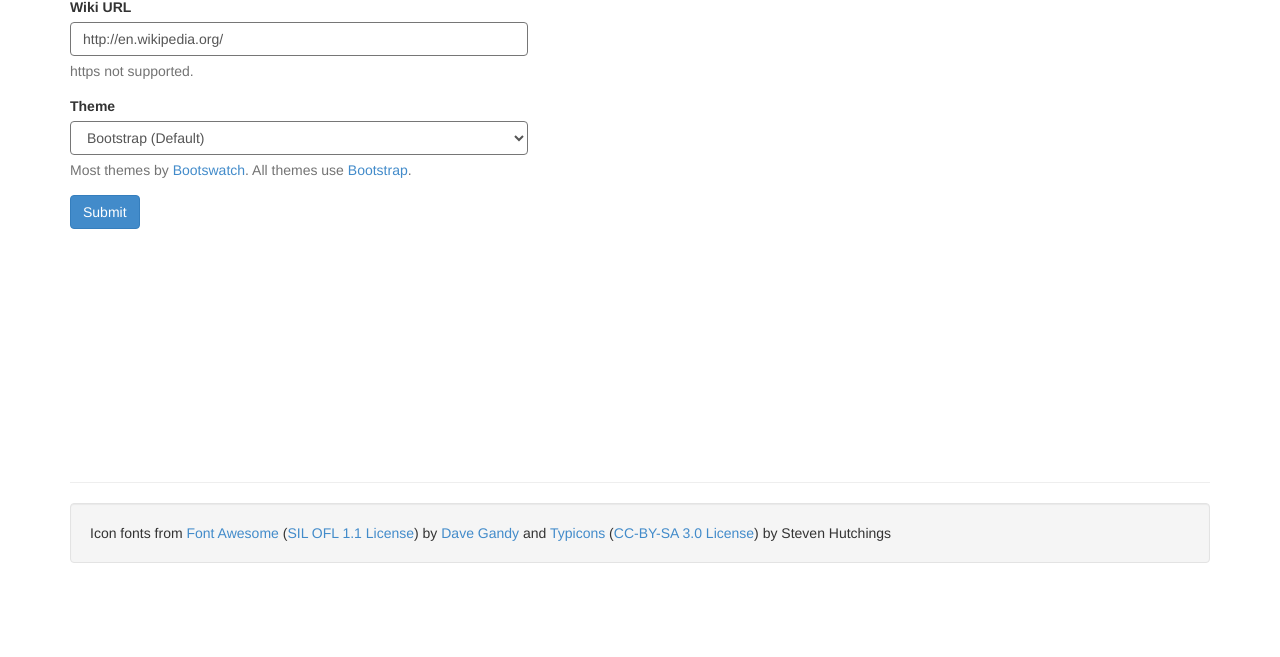
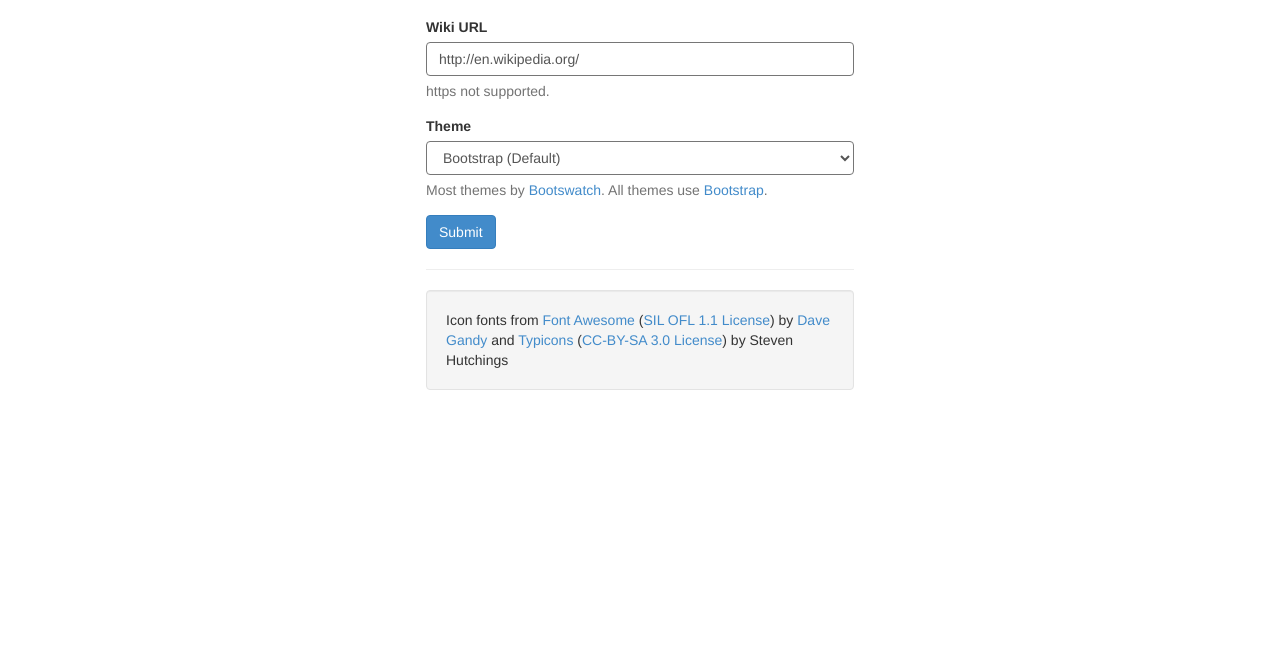
Before and after one commit to davidkna/YAWE, a browser extension: page options.html in a window 1280 px wide. Shown: the part 143-800 px from the top of the page. Drawn offline with Linux system fonts and the light colour scheme.

Commit message:
small fix

```diff
--- a/coffee/options.coffee
+++ b/coffee/options.coffee
@@ -1,5 +1,5 @@
 jQuery ( $ ) ->
-  $("#content").submit (event) ->
+  $("form").submit (event) ->
     url = $("#url").val().replace "https:", "http:"
     url += "/"  unless url[url.length - 1] is "/"
     options =
--- a/options.html
+++ b/options.html
@@ -18,9 +18,9 @@
 			</form>
 			<a class="btn navbar-btn icon-menu" disabled></a>
 		</div>
-		<div class="container">
+		<div class="container"  id="content">
 			<h1 class="page-header">Options</h1>
-			<form id="content">
+			<form>
 				<div class="form-group">
   		  			<label for="url">Wiki URL</label>
     				<input type="url" class="form-control" id="url" placeholder="http://en.wikipedia.org/">
```
Also changed, not shown: min/options.min.js.
